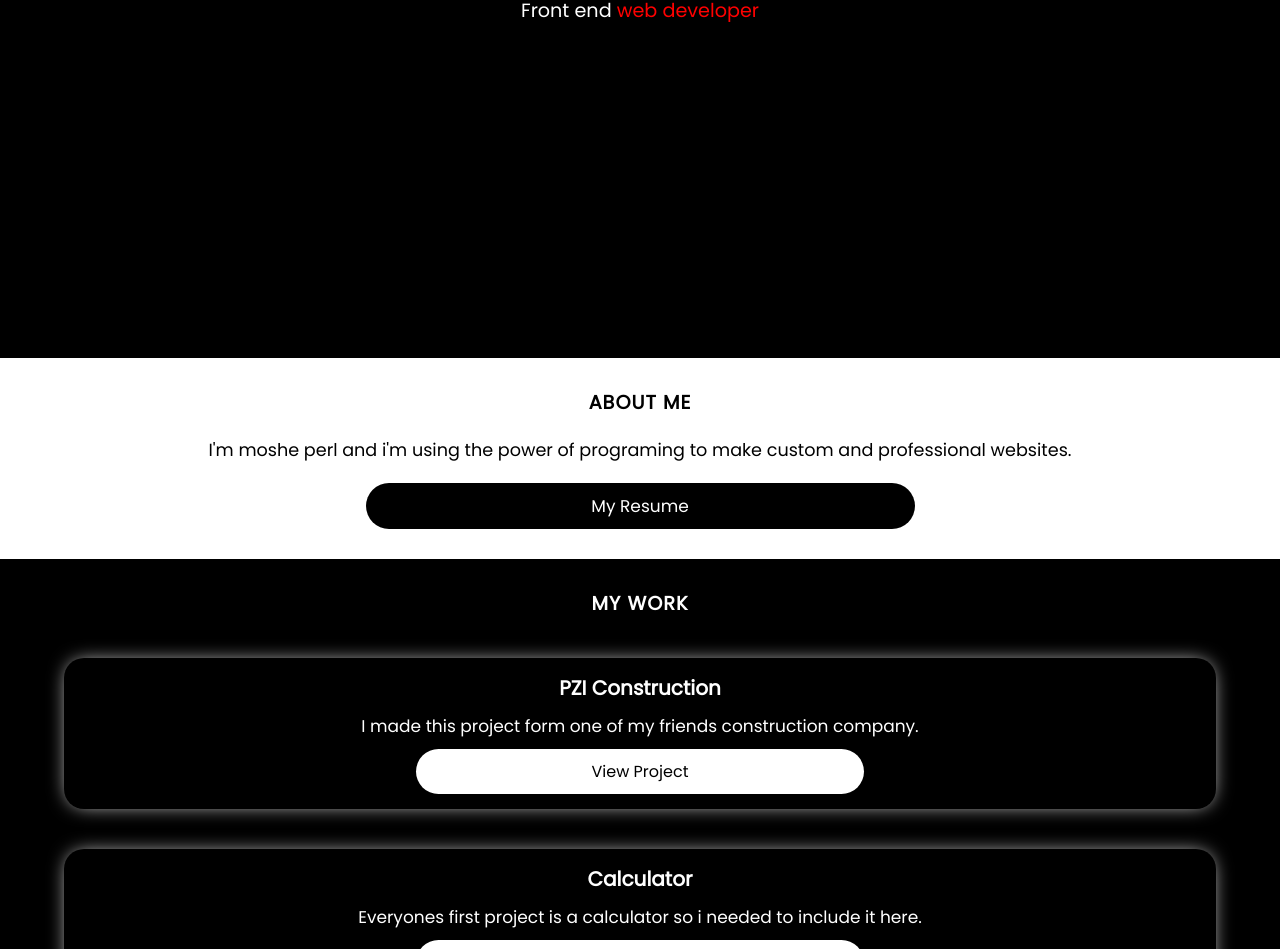
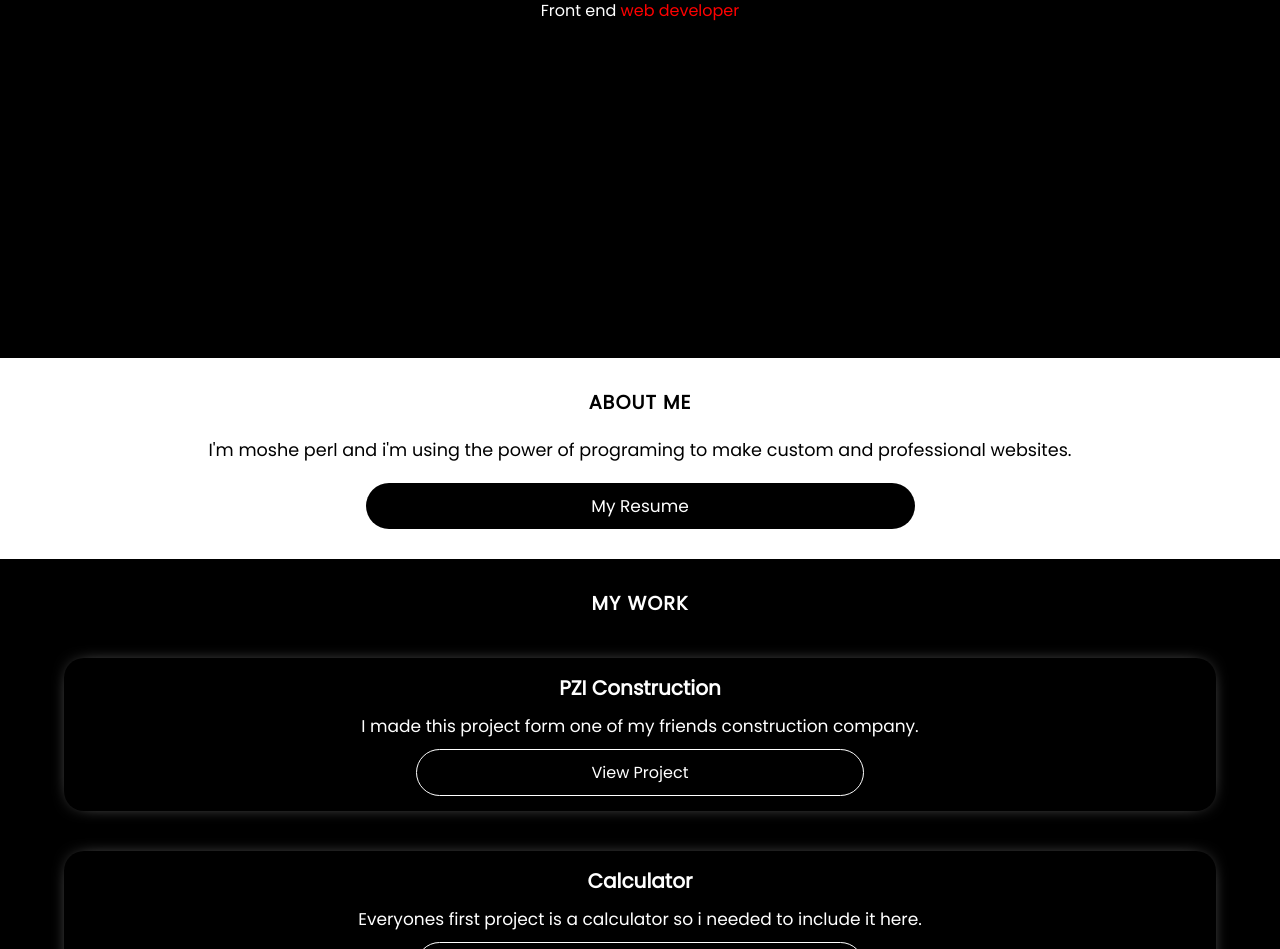
Before and after one commit to woodenPerl/woodenPerl.github.io, a plain HTML site: page index.html in a window 1280 px wide. Shown: the part 443-1392 px from the top of the page. Drawn offline with Linux system fonts and the light colour scheme.

Commit message:
Add files via upload

```diff
--- a/index.html
+++ b/index.html
@@ -17,7 +17,6 @@
     <header class="head-bar" id="head-bar">
       <h1>Perl</h1>
       <nav>
-        <div class="menu"><p>Menu</p></div>
         <ul>
           <li><a href="#">About</a></li>
           <li><a href="#">Work</a></li>
--- a/style.scss
+++ b/style.scss
@@ -47,10 +47,10 @@
             letter-spacing: 2px;
         }
         p{
-            font-size: 1.2em;
+            font-size: 1em;
             margin-top: 7px;
             color: white;
-            width: 100%
+            width: 100%;
         }
         span{
             color: red;
@@ -98,7 +98,7 @@
         margin: 40px auto 0 auto;
         padding: 15px;
         border-radius: 20px;
-        box-shadow: 0 0 20px -5px white;
+        box-shadow: 0 0 20px -11px white;
         color: white;
         h4{
             text-align: center;
@@ -111,13 +111,13 @@
         }
         .thisPro{
             text-align: center;
-            background-color: white;
             width: 40%;
             margin: auto;
             padding: 10px;
-            color: black;
+            color: white;
             border-radius: 50px;
             margin-top: 10px;
+            border: solid 1px white;
         }
     }
 }
```
Also changed, not shown: style.css, 1 other file.
